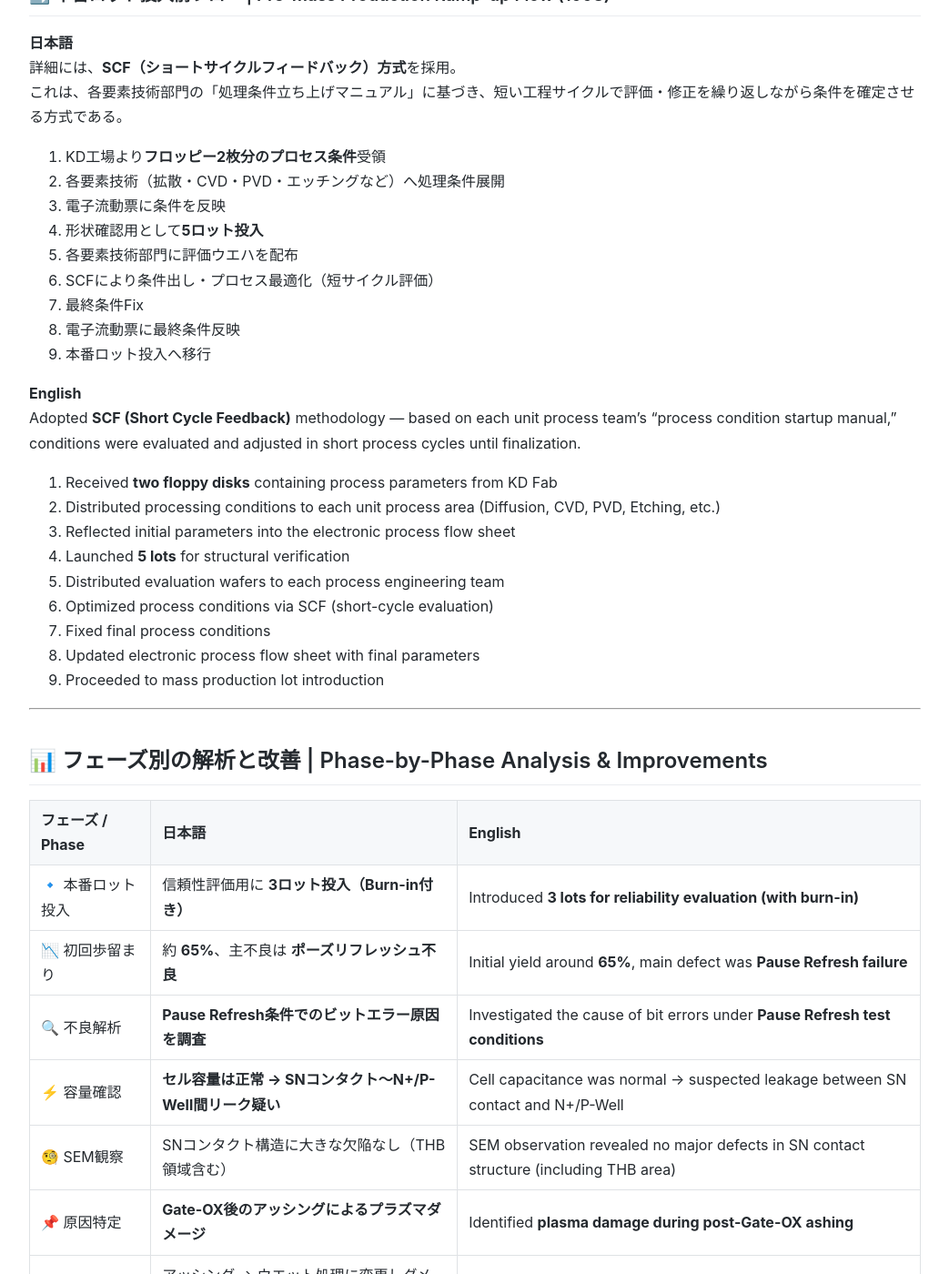
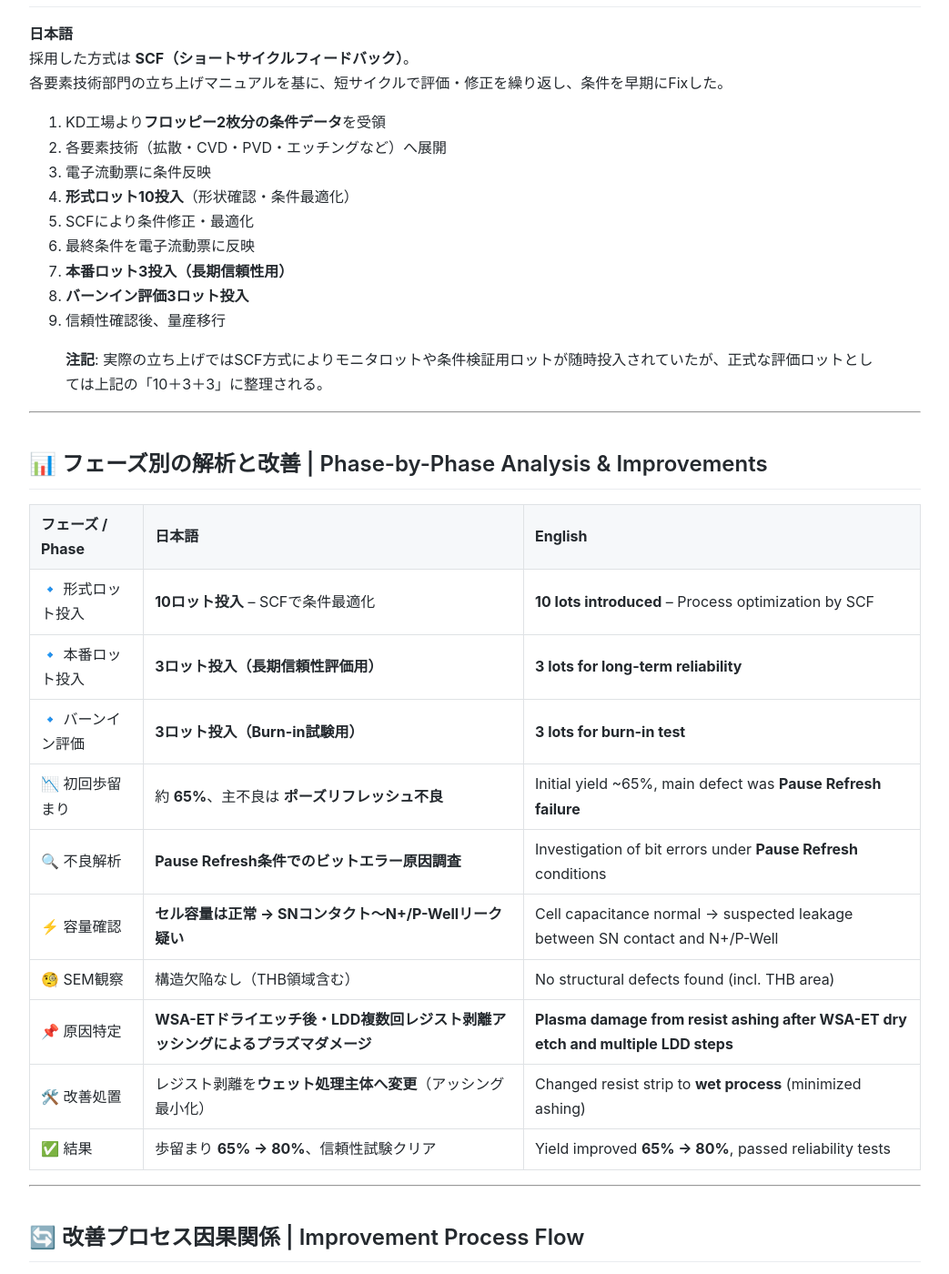
Before and after one commit to Samizo-AITL/Edusemi-Plus, a Jekyll site: the page built from archive/in1998/DRAM_Startup_64M_1998.md, in a window 1280 px wide and 1400 px high, scrolled down 1399 px. Shown: the whole window at 91% size, without its empty margins (118-1161 px from the left). Built offline with Jekyll 4.4.1, drawn with Linux system fonts in a browser that asks for light colours; some of the changed text lies outside the part shown.

Commit message:
Update DRAM_Startup_64M_1998.md

````diff
--- a/archive/in1998/DRAM_Startup_64M_1998.md
+++ b/archive/in1998/DRAM_Startup_64M_1998.md
@@ -43,11 +42,11 @@ tags: ["DRAM", "半導体プロセス", "歩留まり改善", "技術移管", "0
 ## 🏗️ プロセス立ち上げの役割と戦略 | Role & Ramp-up Strategy
 
 **日本語**
-0.25μm世代DRAMの量産立ち上げに技術担当として参画。特にKD工場から提供された**フロッピー2枚分のプロセス条件**をT工場に展開し、工程流動を可能にした。
+0.25μm世代DRAMの量産立ち上げに技術担当として参画。KD工場から提供された**フロッピー2枚分のプロセス条件**をT工場に展開し、工程流動を可能にした。
 その後、不良解析・歩留まり改善・信頼性評価にも関与した。
 
 **English**
-Participated in the 0.25 μm 64M DRAM mass production ramp-up as a technical engineer. Specifically deployed **two floppy disks worth of process parameters** from the KD Fab to the T Fab, enabling smooth wafer process flow.
+Participated in the 0.25 μm 64M DRAM mass production ramp-up as a technical engineer. Specifically deployed **two floppy disks worth of process parameters** from the KD Fab to the T Fab, enabling wafer process flow.
 Subsequently engaged in **failure analysis, yield improvement, and reliability evaluation** during the production transition.
 
 ---
@@ -55,31 +54,20 @@ Subsequently engaged in **failure analysis, yield improvement, and reliability e
 ### 🔄 本番ロット投入前フロー | Pre-Mass Production Ramp-up Flow (1998)
 
 **日本語**
-詳細には、**SCF（ショートサイクルフィードバック）方式**を採用。
-これは、各要素技術部門の「処理条件立ち上げマニュアル」に基づき、短い工程サイクルで評価・修正を繰り返しながら条件を確定させる方式である。
+採用した方式は **SCF（ショートサイクルフィードバック）**。
+各要素技術部門の立ち上げマニュアルを基に、短サイクルで評価・修正を繰り返し、条件を早期にFixした。
 
-1. KD工場より**フロッピー2枚分のプロセス条件**受領
-2. 各要素技術（拡散・CVD・PVD・エッチングなど）へ処理条件展開
-3. 電子流動票に条件を反映
-4. 形状確認用として**5ロット投入**
-5. 各要素技術部門に評価ウエハを配布
-6. SCFにより条件出し・プロセス最適化（短サイクル評価）
-7. 最終条件Fix
-8. 電子流動票に最終条件反映
-9. 本番ロット投入へ移行
+1. KD工場より**フロッピー2枚分の条件データ**を受領
+2. 各要素技術（拡散・CVD・PVD・エッチングなど）へ展開
+3. 電子流動票に条件反映
+4. **形式ロット10投入**（形状確認・条件最適化）
+5. SCFにより条件修正・最適化
+6. 最終条件を電子流動票に反映
+7. **本番ロット3投入（長期信頼性用）**
+8. **バーンイン評価3ロット投入**
+9. 信頼性確認後、量産移行
 
-**English**
-Adopted **SCF (Short Cycle Feedback)** methodology — based on each unit process team’s “process condition startup manual,” conditions were evaluated and adjusted in short process cycles until finalization.
-
-1. Received **two floppy disks** containing process parameters from KD Fab
-2. Distributed processing conditions to each unit process area (Diffusion, CVD, PVD, Etching, etc.)
-3. Reflected initial parameters into the electronic process flow sheet
-4. Launched **5 lots** for structural verification
-5. Distributed evaluation wafers to each process engineering team
-6. Optimized process conditions via SCF (short-cycle evaluation)
-7. Fixed final process conditions
-8. Updated electronic process flow sheet with final parameters
-9. Proceeded to mass production lot introduction
+> **注記**: 実際の立ち上げではSCF方式によりモニタロットや条件検証用ロットが随時投入されていたが、正式な評価ロットとしては上記の「10＋3＋3」に整理される。
 
 ---
 
@@ -87,26 +75,32 @@ Adopted **SCF (Short Cycle Feedback)** methodology — based on each unit proces
 
 | フェーズ / Phase | 日本語 | English |
 |-----------------|--------|---------|
-| 🔹 本番ロット投入 | 信頼性評価用に **3ロット投入（Burn-in付き）** | Introduced **3 lots for reliability evaluation (with burn-in)** |
-| 📉 初回歩留まり | 約 **65%**、主不良は **ポーズリフレッシュ不良** | Initial yield around **65%**, main defect was **Pause Refresh failure** |
-| 🔍 不良解析 | **Pause Refresh条件でのビットエラー原因を調査** | Investigated the cause of bit errors under **Pause Refresh test conditions** |
-| ⚡ 容量確認 | **セル容量は正常 → SNコンタクト〜N+/P-Well間リーク疑い** | Cell capacitance was normal → suspected leakage between SN contact and N+/P-Well |
-| 🧐 SEM観察 | SNコンタクト構造に大きな欠陥なし（THB領域含む） | SEM observation revealed no major defects in SN contact structure (including THB area) |
-| 📌 原因特定 | **Gate-OX後のアッシングによるプラズマダメージ** | Identified **plasma damage during post-Gate-OX ashing** |
-| 🛠️ 改善処置 | アッシング → ウエット処理に変更しダメージを抑制 | Changed ashing to wet cleaning to suppress damage |
-| ✅ 結果 | 歩留まり **約80%に向上**、信頼性試験クリアし量産へ | Yield improved to **about 80%**, passed reliability tests and moved to mass production |
+| 🔹 形式ロット投入 | **10ロット投入** – SCFで条件最適化 | **10 lots introduced** – Process optimization by SCF |
+| 🔹 本番ロット投入 | **3ロット投入（長期信頼性評価用）** | **3 lots for long-term reliability** |
+| 🔹 バーンイン評価 | **3ロット投入（Burn-in試験用）** | **3 lots for burn-in test** |
+| 📉 初回歩留まり | 約 **65%**、主不良は **ポーズリフレッシュ不良** | Initial yield ~65%, main defect was **Pause Refresh failure** |
+| 🔍 不良解析 | **Pause Refresh条件でのビットエラー原因調査** | Investigation of bit errors under **Pause Refresh** conditions |
+| ⚡ 容量確認 | **セル容量は正常 → SNコンタクト〜N+/P-Wellリーク疑い** | Cell capacitance normal → suspected leakage between SN contact and N+/P-Well |
+| 🧐 SEM観察 | 構造欠陥なし（THB領域含む） | No structural defects found (incl. THB area) |
+| 📌 原因特定 | **WSA-ETドライエッチ後・LDD複数回レジスト剥離アッシングによるプラズマダメージ** | **Plasma damage from resist ashing after WSA-ET dry etch and multiple LDD steps** |
+| 🛠️ 改善処置 | レジスト剥離を**ウェット処理主体へ変更**（アッシング最小化） | Changed resist strip to **wet process** (minimized ashing) |
+| ✅ 結果 | 歩留まり **65% → 80%**、信頼性試験クリア | Yield improved **65% → 80%**, passed reliability tests |
 
 ---
 
-### 🔄 改善プロセス因果関係 | Improvement Process Flow
+## 🔄 改善プロセス因果関係 | Improvement Process Flow
 
 ```mermaid
 flowchart TB
-    A[ポーズリフレッシュ不良検出 / Pause Refresh Failure Found] --> B[容量正常 / Capacitance OK → Leakage suspected]
-    B --> C[SEM観察で構造欠陥なし / No Structural Defects Found]
-    C --> D[Gate-OX後アッシングでのプラズマダメージ特定 / Plasma Damage Identified]
-    D --> E[アッシング→ウエット処理に変更 / Changed to Wet Process]
-    E --> F[歩留まり 65% → 80% 向上 / Yield Increased from 65% to 80%]
+    A[Pause Refresh Failures] --> B[Capacitance OK → Leakage suspected]
+    B --> C[SEM: No structural defects]
+    C --> D[工程解析 / Process Analysis]
+    D --> E[WSA-ET後アッシング]
+    D --> F[LDD(N/P/Cell)レジスト剥離アッシング複数回]
+    E --> G[Plasma Damage Accumulation]
+    F --> G
+    G --> H[改善: ウェット処理主体に変更]
+    H --> I[Yield 65% → 80% 改善]
 ```
 
 ---
@@ -115,46 +109,32 @@ flowchart TB
 
 | 日本語 | English |
 |--------|---------|
-| DRAMの電荷保持性を評価するため、リフレッシュを一時停止後にセル読み出しを行う試験で現れる不良。 | A DRAM failure mode detected by halting refresh operations temporarily and then reading the cell to assess charge retention. |
-
-➡ 詳細は [Bin分類資料（Bin5）](./dram_wafer_test_binclass_0.25um.md) を参照 / See [Bin Classification Data (Bin5)](./dram_wafer_test_binclass_0.25um.md).
+| DRAMセルの電荷保持性を検証するため、リフレッシュを一時停止後に読み出しを行う試験で発生する不良。 | A DRAM failure mode detected by halting refresh temporarily and reading the cell to assess charge retention. |
 
 ---
 
 ## 📂 プロセスフロー | Process Flow
 
 - 📄 **[DRAM_Process_Flow_Full.md](./DRAM_Process_Flow_Full.md)** – 0.25μm 64M DRAM（第3世代）の**フルプロセスフロー（日本語版）**
-  *Full process flow for 0.25 μm 64M DRAM (3rd Gen, Japanese)*
-
-- 📄 **[DRAM_Process_Flow_Full_en.md](./DRAM_Process_Flow_Full_en.md)** – **Full process flow** for 0.25 μm 64M DRAM (3rd Gen, **English version**)
-  *英語版フルプロセスフロー*
+- 📄 **[DRAM_Process_Flow_Full_en.md](./DRAM_Process_Flow_Full_en.md)** – **Full process flow** for 0.25 μm 64M DRAM (English)
 
 ---
 
 ## 📎 関連資料 | Related Materials
 
-- **[DRAMメーカー比較 (1998)](DRAM_Maker_Comparison_1998.md)** – 各社DRAM技術動向 / Technology trends among DRAM makers
-- **[DRAMセル構造比較](DRAM_Cell_Structure_Comparison.md)** – セルアーキテクチャの差異 / Differences in DRAM cell architectures
-- **[DRAM技術年表](DRAM_Cell_Technology_Chronology.md)** – 世代別プロセス変遷 / Process evolution by generation
-- **[0.25μm Bin分類](dram_wafer_test_binclass_0.25um.md)** – 不良モード別分類 / Failure mode classification
-
----
-
-## 🔗 関連アーカイブ：VSRAM（2001年） | Related Archive: VSRAM (2001)
-
-📄 [**VSRAM_2001.md**](../in2001/VSRAM_2001.md)
-> 🚀 **29歳時に推進したモバイル向け擬似SRAM**
-> **Developed at age 29, this pseudo-SRAM for mobile applications** was adopted in the world’s first camera-equipped mobile phone (by SHARP), leveraging DRAM process technology.
+- **[DRAMメーカー比較 (1998)](DRAM_Maker_Comparison_1998.md)**
+- **[DRAMセル構造比較](DRAM_Cell_Structure_Comparison.md)**
+- **[DRAM技術年表](DRAM_Cell_Technology_Chronology.md)**
+- **[0.25μm Bin分類](dram_wafer_test_binclass_0.25um.md)**
 
 ---
 
 ## 📅 技術アーカイブ年表 | Technical Archive Timeline
 
-- [1997年：セイコーエプソン酒田事業所8インチライン稼働](../in1997/Epson_Sakata_8inch_Line.md) – 本プロジェクトの製造基盤 / Manufacturing foundation for this project
-- **1998年：0.25μm DRAM立ち上げ（本ページ） / This page**
-- [2001年：VSRAM課題対策](../in2001/VSRAM_2001.md) – VSRAM development issues and solutions
+- [1997年：エプソン酒田8インチライン稼働](../in1997/Epson_Sakata_8inch_Line.md)
+- **1998年：0.25μm DRAM立ち上げ（本ページ）**
+- [2001年：VSRAM課題対策](../in2001/VSRAM_2001.md)
 
 ---
 
 📘 **本記録は教育・アーカイブ目的で再構成されたものであり、企業機密とは一切関係ありません。**
-📘 **This record has been reconstructed for educational and archival purposes, and contains no corporate confidential information.**
````
Also changed, not shown: other parts of archive/in1998/DRAM_Startup_64M_1998.md (+1 -2 lines).
